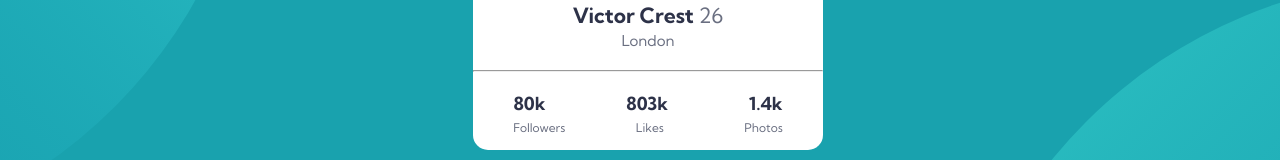
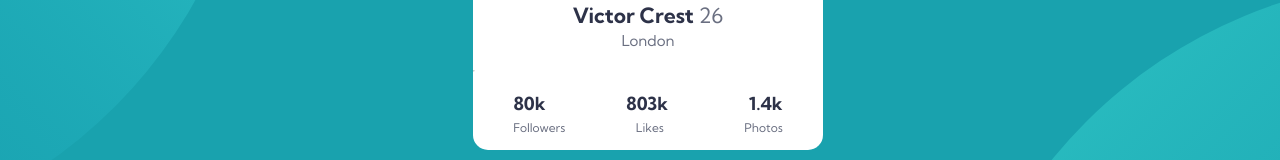
Before and after one commit to Lolalabi/profile, a plain HTML site: page index.html in a window 1280 px wide. Shown: the part 406-566 px from the top of the page. Drawn offline with Linux system fonts and the light colour scheme.

Commit message:
Update style.css

```diff
--- a/style.css
+++ b/style.css
@@ -68,6 +68,11 @@ span.age {
     padding-bottom: 20px;
     font-size: 15px;
 }
+hr {
+   background-color: hsl(227, 10%, 46%);
+   opacity: 0.5;
+    width: 0.1px;
+}
 
 .stats {
     display: flex;
```
